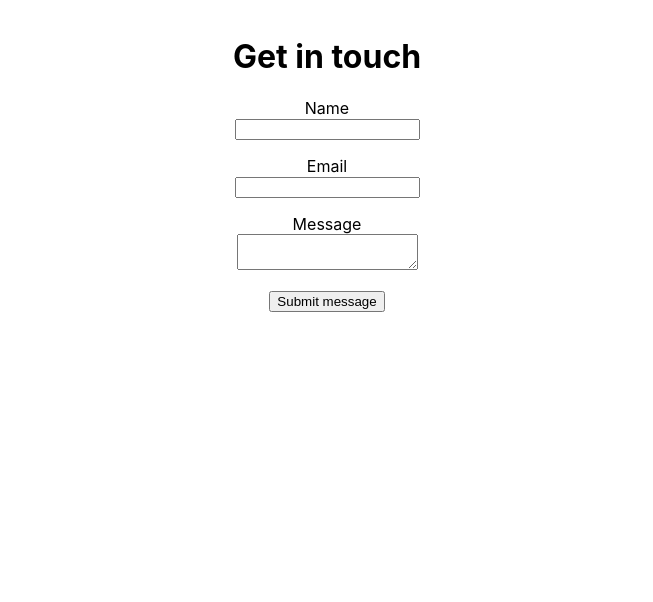
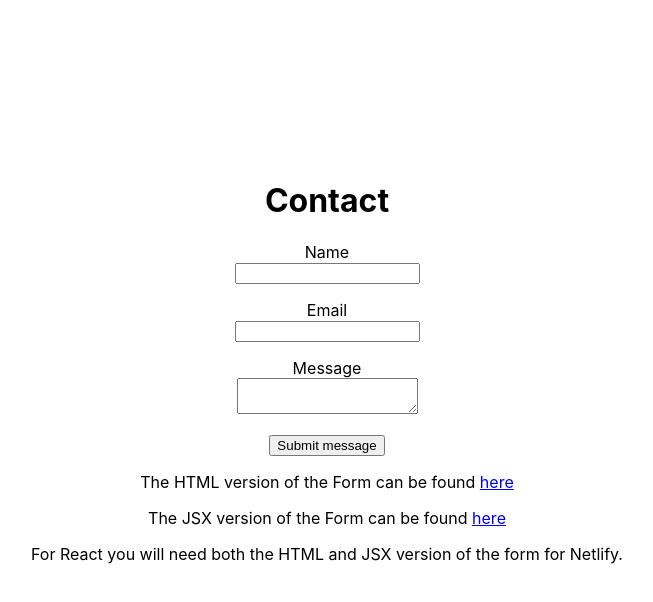
Before and after one commit to MelvinPeepers/netlify_standard_form_react, a React (Create React App) app: page / in a window 1280 px wide. Shown: the top 602 px of the page, without its empty margins (313-966 px from the left). Built offline with nearby package versions, Linux system fonts and the light colour scheme; the HTML template or start-up script is replaced by a standard one.

Commit message:
Forms finished

```diff
--- a/src/App.css
+++ b/src/App.css
@@ -1,6 +1,6 @@
 .App {
   text-align: center;
-  padding: 1em;
+  padding: 10em;
 }
 
 .App-logo {
--- a/src/App.js
+++ b/src/App.js
@@ -4,8 +4,11 @@ import './App.css';
 function App() {
   return (
     <div className="App">
-      <h1>Get in touch</h1>
+      <h1>Contact</h1>
       <Form />
+      <p>The HTML version of the Form can be found <a href="https://github.com/MelvinPeepers/netlify_standard_form_react/blob/main/public/index.html">here</a></p>
+      <p>The JSX version of the Form can be found <a href="https://github.com/MelvinPeepers/netlify_standard_form_react/blob/main/src/component/Form.js">here</a></p>
+      <p>For React you will need both the HTML and JSX version of the form for Netlify.</p>
     </div>
   );
 }
```
Also changed, not shown: public/index.html (line endings or trailing spaces).
